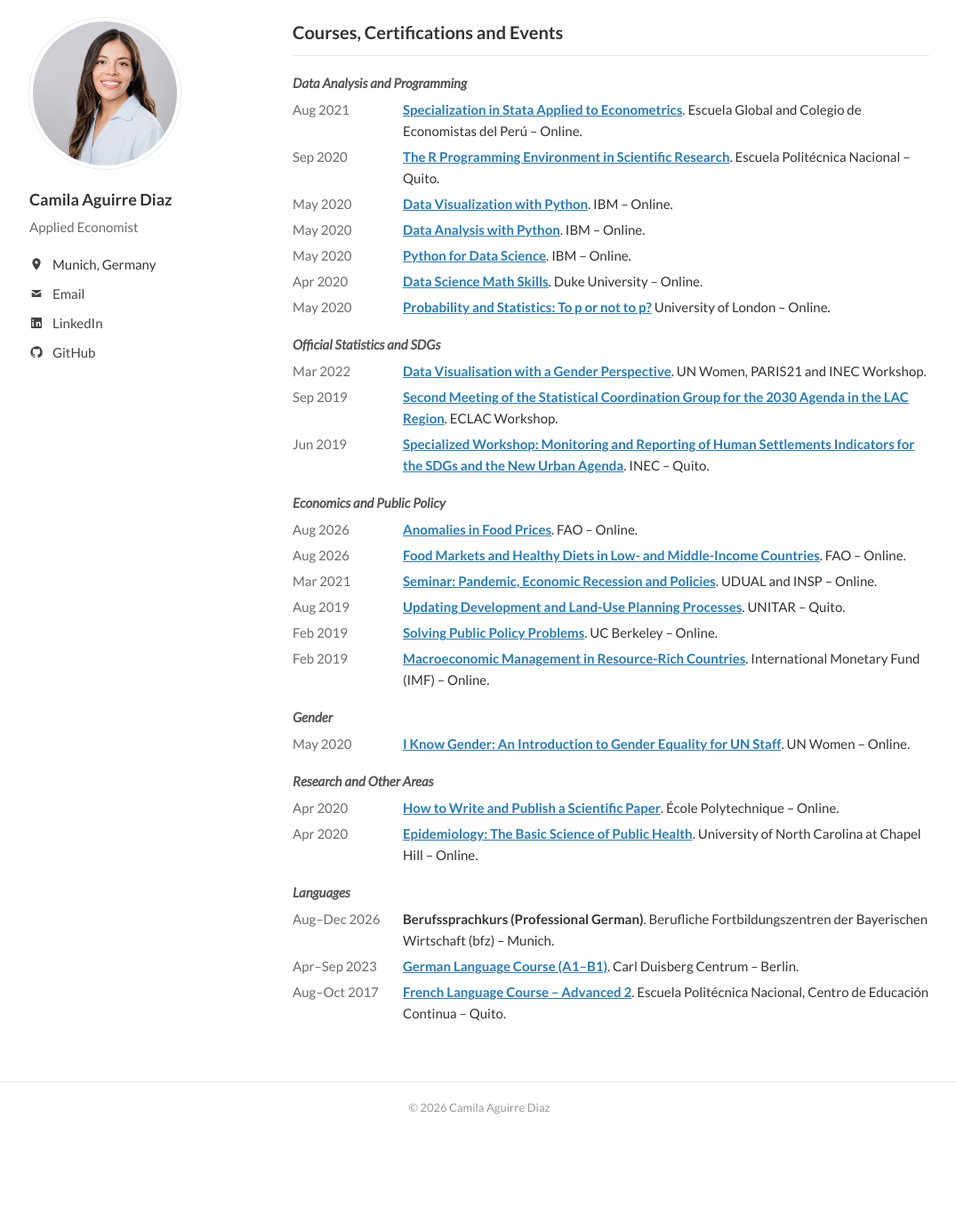
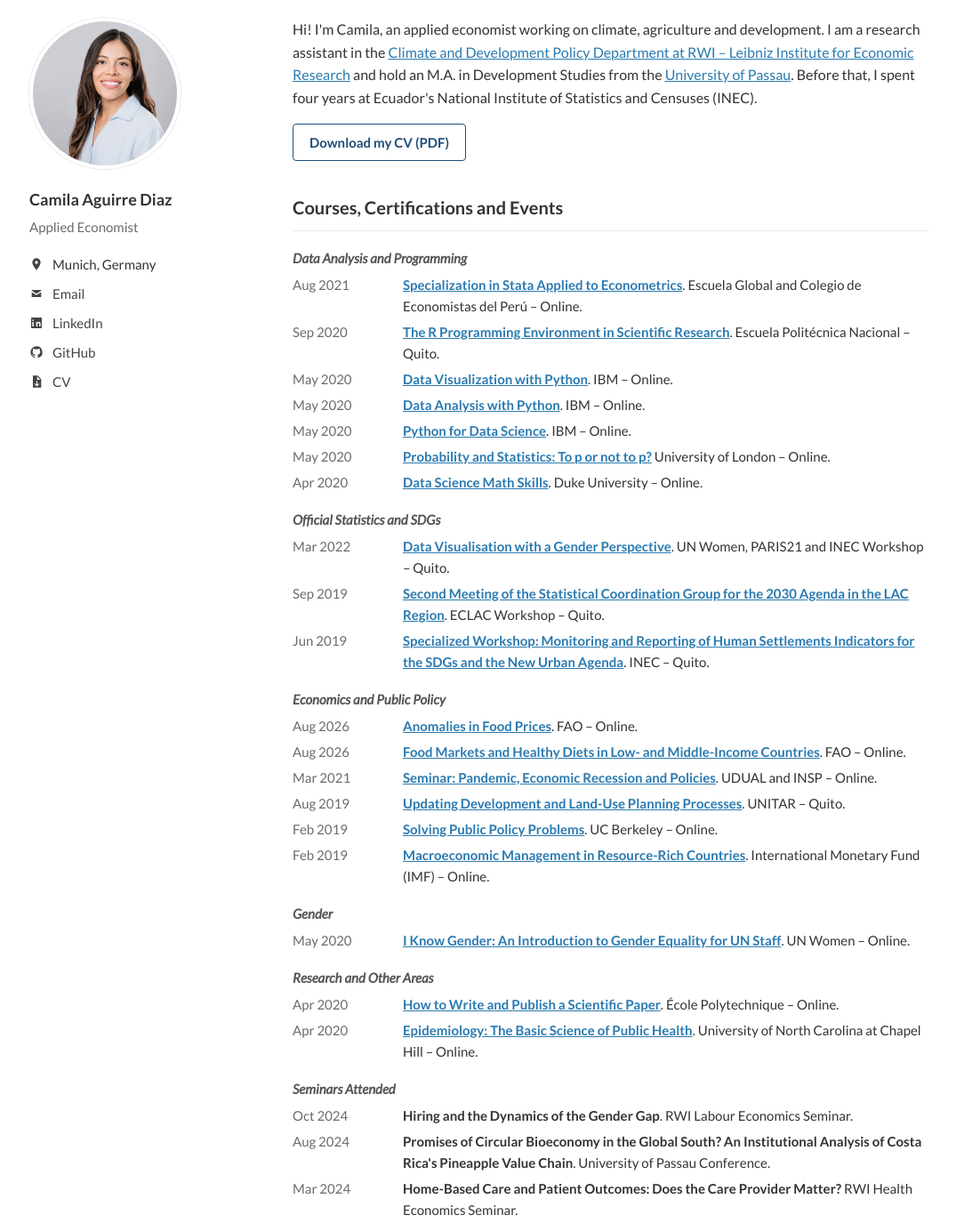
Before and after one commit to camila-aguirre/camila-aguirre.github.io, a plain HTML site: page index.html in a window 1280 px wide. Shown: the part 80-1455 px from the top of the page at 89% size, without its empty margins (101-1176 px from the left). Before the commit the page ends 1354 px from the top, so only its background shows below. Drawn offline with Linux system fonts and the light colour scheme.

Commit message:
Add files via upload

```diff
--- a/index.html
+++ b/index.html
@@ -68,6 +68,9 @@
   .code h3 { font-size: 16px; margin: 0 0 4px; }
   .code p { margin: 2px 0; color: #555; }
   .tag { display: inline-block; font-size: 12px; padding: 1px 8px; border-radius: 10px; background: #eef3f8; color: var(--accent); margin-right: 4px; }
+  .cv-btn { display: inline-block; padding: 8px 18px; border: 1px solid var(--accent); border-radius: 4px; color: var(--accent); text-decoration: none; font-weight: 700; font-size: 15px; }
+  .cv-btn:hover { background: var(--accent); color: #fff; }
+  main h2#courses { margin-top: 36px; }
 </style>
 </head>
 <body>
@@ -90,10 +93,17 @@
       <li><svg viewBox="0 0 24 24"><path d="M4 6h16v1.2l-8 5-8-5V6zm0 3.6V18h16V9.6l-8 5-8-5z"/></svg><a href="mailto:cami_isa16@hotmail.com">Email</a></li>
       <li><svg viewBox="0 0 24 24"><path d="M4 3h16a1 1 0 0 1 1 1v16a1 1 0 0 1-1 1H4a1 1 0 0 1-1-1V4a1 1 0 0 1 1-1zm3.3 7.5H5V18h2.3v-7.5zM6.2 6.3a1.3 1.3 0 1 0 0 2.6 1.3 1.3 0 0 0 0-2.6zM19 13.6c0-2.2-1.2-3.3-2.9-3.3-1.3 0-1.9.7-2.2 1.2v-1H11.6c0 .7 0 7.5 0 7.5h2.3v-4.2c0-.2 0-.4.1-.6.2-.4.6-.9 1.3-.9.9 0 1.3.7 1.3 1.7V18H19v-4.4z"/></svg><a href="https://www.linkedin.com/in/camila-aguirre-b03a9317b/">LinkedIn</a></li>
       <li><svg viewBox="0 0 24 24"><path d="M12 2a10 10 0 0 0-3.2 19.5c.5.1.7-.2.7-.5v-1.7c-2.8.6-3.4-1.3-3.4-1.3-.4-1.2-1.1-1.5-1.1-1.5-.9-.6.1-.6.1-.6 1 .1 1.5 1 1.5 1 .9 1.5 2.3 1.1 2.9.8.1-.6.3-1.1.6-1.3-2.2-.3-4.6-1.1-4.6-5a3.9 3.9 0 0 1 1-2.7c-.1-.3-.4-1.3.1-2.7 0 0 .8-.3 2.8 1a9.6 9.6 0 0 1 5 0c1.9-1.3 2.8-1 2.8-1 .5 1.4.2 2.4.1 2.7a3.9 3.9 0 0 1 1 2.7c0 3.9-2.3 4.7-4.6 5 .4.3.7.9.7 1.9V21c0 .3.2.6.7.5A10 10 0 0 0 12 2z"/></svg><a href="https://github.com/camila-aguirre">GitHub</a></li>
+    <li><svg viewBox="0 0 24 24"><path d="M6 2h8l6 6v14H6V2zm7 1.5V9h5.5L13 3.5zM12 11v6.2l-2.3-2.3-1.1 1.1 4.1 4.1 4.1-4.1-1.1-1.1-2.2 2.3V11h-1.5z"/></svg><a href="cv.pdf" download>CV</a></li>
     </ul>
   </aside>
 
   <main>
+    <p class="intro">Hi! I'm Camila, an applied economist working on climate, agriculture and development. I am a research assistant in the
+      <a href="https://www.rwi-essen.de/">Climate and Development Policy Department at RWI – Leibniz Institute for Economic Research</a>
+      and hold an M.A. in Development Studies from the <a href="https://www.uni-passau.de/">University of Passau</a>.
+      Before that, I spent four years at Ecuador's National Institute of Statistics and Censuses (INEC).</p>
+    <p><a class="cv-btn" href="cv.pdf" download>Download my CV (PDF)</a></p>
+
     <h2 id="courses">Courses, Certifications and Events</h2>
 
     <div class="cat">Data Analysis and Programming</div>
@@ -102,13 +112,13 @@
     <div class="course"><span class="d">May 2020</span><span><a href="https://courses.cognitiveclass.ai/certificates/b46d2e662abd4eb28011866a447f968c"><strong>Data Visualization with Python</strong></a>. IBM – Online.</span></div>
     <div class="course"><span class="d">May 2020</span><span><a href="https://courses.cognitiveclass.ai/certificates/581c8841d43444498a95815b0cbdb5b2"><strong>Data Analysis with Python</strong></a>. IBM – Online.</span></div>
     <div class="course"><span class="d">May 2020</span><span><a href="https://drive.google.com/file/d/1u0_s9U-HhiZ41H0kgK6Rkt5OY7Ae89zT/view?usp=sharing"><strong>Python for Data Science</strong></a>. IBM – Online.</span></div>
+    <div class="course"><span class="d">May 2020</span><span><a href="https://www.coursera.org/account/accomplishments/certificate/MTU594VQVFAP"><strong>Probability and Statistics: To p or not to p?</strong></a> University of London – Online.</span></div>
     <div class="course"><span class="d">Apr 2020</span><span><a href="https://www.coursera.org/account/accomplishments/certificate/5845XZM3HKCG"><strong>Data Science Math Skills</strong></a>. Duke University – Online.</span></div>
-    <div class="course"><span class="d">May 2020</span><span><a href="https://www.coursera.org/account/accomplishments/certificate/MTU594VQVFAP"><strong>Probability and Statistics: To p or not to p?</strong></a> University of London – Online.</span></div>
 
 
       <div class="cat">Official Statistics and SDGs</div>
-      <div class="course"><span class="d">Mar 2022</span><span><a href="https://drive.google.com/file/d/1SvJkVA0Bp2AtBxs8M4MSTijPdqHENyDS/view?usp=sharing"><strong>Data Visualisation with a Gender Perspective</strong></a>. UN Women, PARIS21 and INEC Workshop.</span></div>
-      <div class="course"><span class="d">Sep 2019</span><span><a href="https://www.cepal.org/en/events/second-meeting-statistical-coordination-group-2030-agenda-latin-america-and-caribbean"><strong>Second Meeting of the Statistical Coordination Group for the 2030 Agenda in the LAC Region</strong></a>. ECLAC Workshop.</span></div>
+      <div class="course"><span class="d">Mar 2022</span><span><a href="https://drive.google.com/file/d/1SvJkVA0Bp2AtBxs8M4MSTijPdqHENyDS/view?usp=sharing"><strong>Data Visualisation with a Gender Perspective</strong></a>. UN Women, PARIS21 and INEC Workshop – Quito.</span></div>
+      <div class="course"><span class="d">Sep 2019</span><span><a href="https://www.cepal.org/en/events/second-meeting-statistical-coordination-group-2030-agenda-latin-america-and-caribbean"><strong>Second Meeting of the Statistical Coordination Group for the 2030 Agenda in the LAC Region</strong></a>. ECLAC Workshop – Quito.</span></div>
       <div class="course"><span class="d">Jun 2019</span><span><a href="https://drive.google.com/file/d/1Jw59o2pFDuPFF57zTO1SRWEj3ptAbH6p/view?usp=sharing"><strong>Specialized Workshop: Monitoring and Reporting of Human Settlements Indicators for the SDGs and the New Urban Agenda</strong></a>. INEC – Quito.</span></div>
 
     <div class="cat">Economics and Public Policy</div>
@@ -125,6 +135,11 @@
       <div class="cat">Research and Other Areas</div>
       <div class="course"><span class="d">Apr 2020</span><span><a href="https://www.coursera.org/account/accomplishments/certificate/XYMDDCCX4BSY"><strong>How to Write and Publish a Scientific Paper</strong></a>. École Polytechnique – Online.</span></div>
       <div class="course"><span class="d">Apr 2020</span><span><a href="https://www.coursera.org/account/accomplishments/certificate/SR89ST5N326L"><strong>Epidemiology: The Basic Science of Public Health</strong></a>. University of North Carolina at Chapel Hill – Online.</span></div>
+    <div class="cat">Seminars Attended</div>
+    <div class="course"><span class="d">Oct 2024</span><span><strong>Hiring and the Dynamics of the Gender Gap</strong>. RWI Labour Economics Seminar.</span></div>
+    <div class="course"><span class="d">Aug 2024</span><span><strong>Promises of Circular Bioeconomy in the Global South? An Institutional Analysis of Costa Rica's Pineapple Value Chain</strong>. University of Passau Conference.</span></div>
+    <div class="course"><span class="d">Mar 2024</span><span><strong>Home-Based Care and Patient Outcomes: Does the Care Provider Matter?</strong> RWI Health Economics Seminar.</span></div>
+
     <div class="cat">Languages</div>
     <div class="course"><span class="d">Aug–Dec 2026</span><span><strong>Berufssprachkurs (Professional German)</strong>. Berufliche Fortbildungszentren der Bayerischen Wirtschaft (bfz) – Munich.</span></div>
     <div class="course"><span class="d">Apr–Sep 2023</span><span><a href="https://drive.google.com/file/d/1mLeFWXdXoRADXYMXw5U74aVc6K2FknMn/view?usp=sharing"><strong>German Language Course (A1–B1)</strong></a>. Carl Duisberg Centrum – Berlin.</span></div>
```
